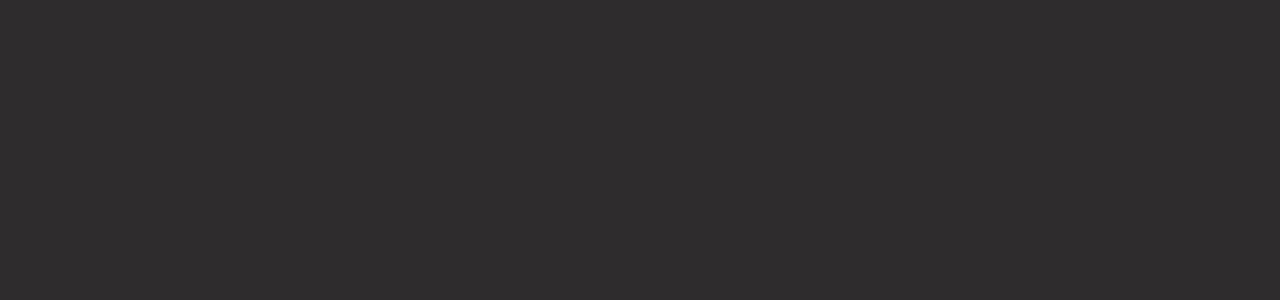
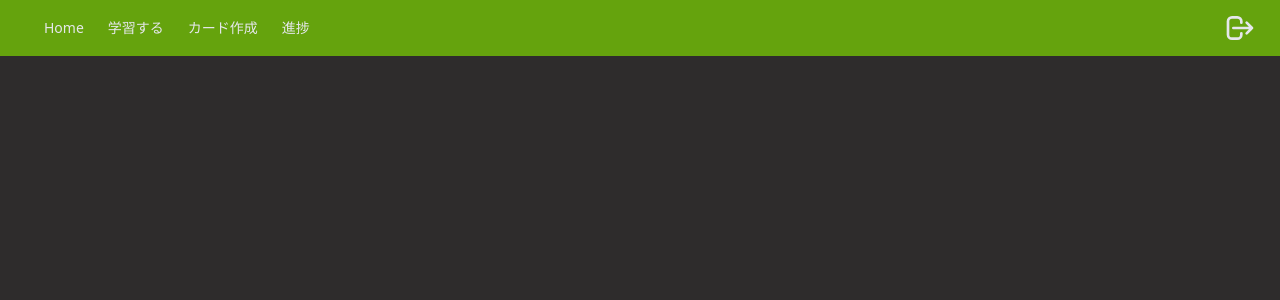
Before and after one commit to hiro7392/Ankicard_client, a React (Create React App) app: page /cards in a window 1280 px wide. Before the commit this address had no page. Shown: the top 300 px of the page. Built offline with nearby package versions, Linux system fonts and the light colour scheme.

Commit message:
不要なファイルを削除

```diff
--- a/src/routes/Router.tsx
+++ b/src/routes/Router.tsx
@@ -1,11 +1,23 @@
-import { Route, Routes } from "react-router-dom"
-import { Home } from "../pages/home"
+import { Route, Routes } from "react-router-dom";
+import { CreateCard } from "../pages/CreateCard";
+import { Home } from "../pages/Home";
+import { Progress } from "../pages/Progress";
+import { ShowCards } from "../pages/ShowCards";
 
 export const Router=()=>{
     return(
 
         <Routes>
+            {/*タイトル画面 */}
             <Route path="/" element={<Home/>}/>
+            {/*学習画面 */}
+            <Route path="/cards" element={<ShowCards/>}/>
+            {/*カード新規作成 */}
+            <Route path="/create" element={<CreateCard/>}/>
+            {/*進捗状況を見る */}
+            <Route path="/progress" element={<Progress/>}/>
+
+
         </Routes>
     );
 };
--- a/src/templates/Header.tsx
+++ b/src/templates/Header.tsx
@@ -21,7 +21,13 @@ export const Header=()=>{
                                 className="text-sm text-gray-200 hover:bg-gray-700 px-3 py-2 rounded"
                                 to="/cards"
                             >
-                                card
+                                学習する
+                            </Link>
+                            <Link
+                                className="text-sm text-gray-200 hover:bg-gray-700 px-3 py-2 rounded"
+                                to="/create"
+                            >
+                                カード作成
                             </Link>
                             <Link
                                 className="text-sm text-gray-200 hover:bg-gray-700 px-3 py-2 rounded"
```
Also changed, not shown: 2 other files (tests, documents, lock files or other folders).
